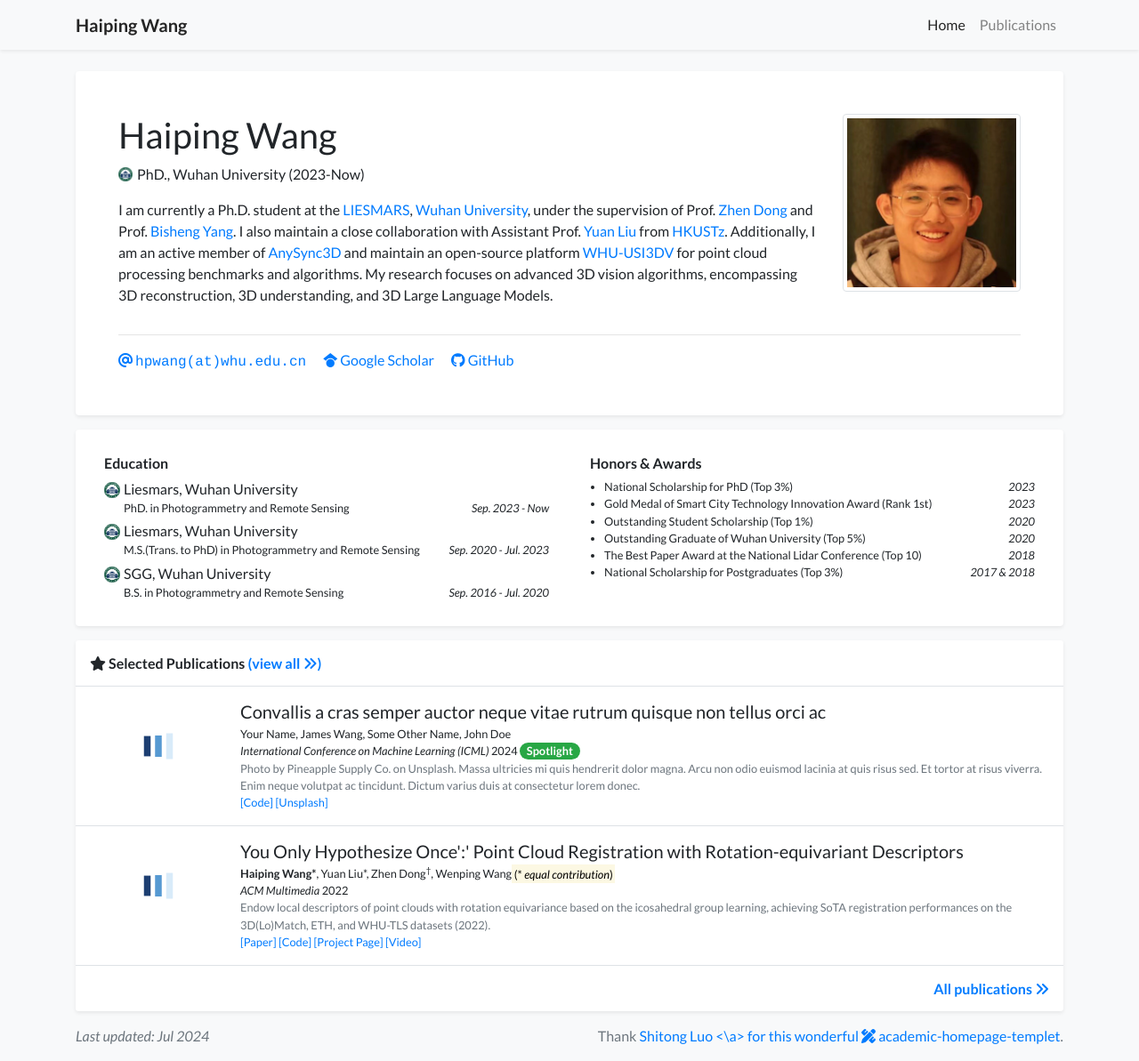
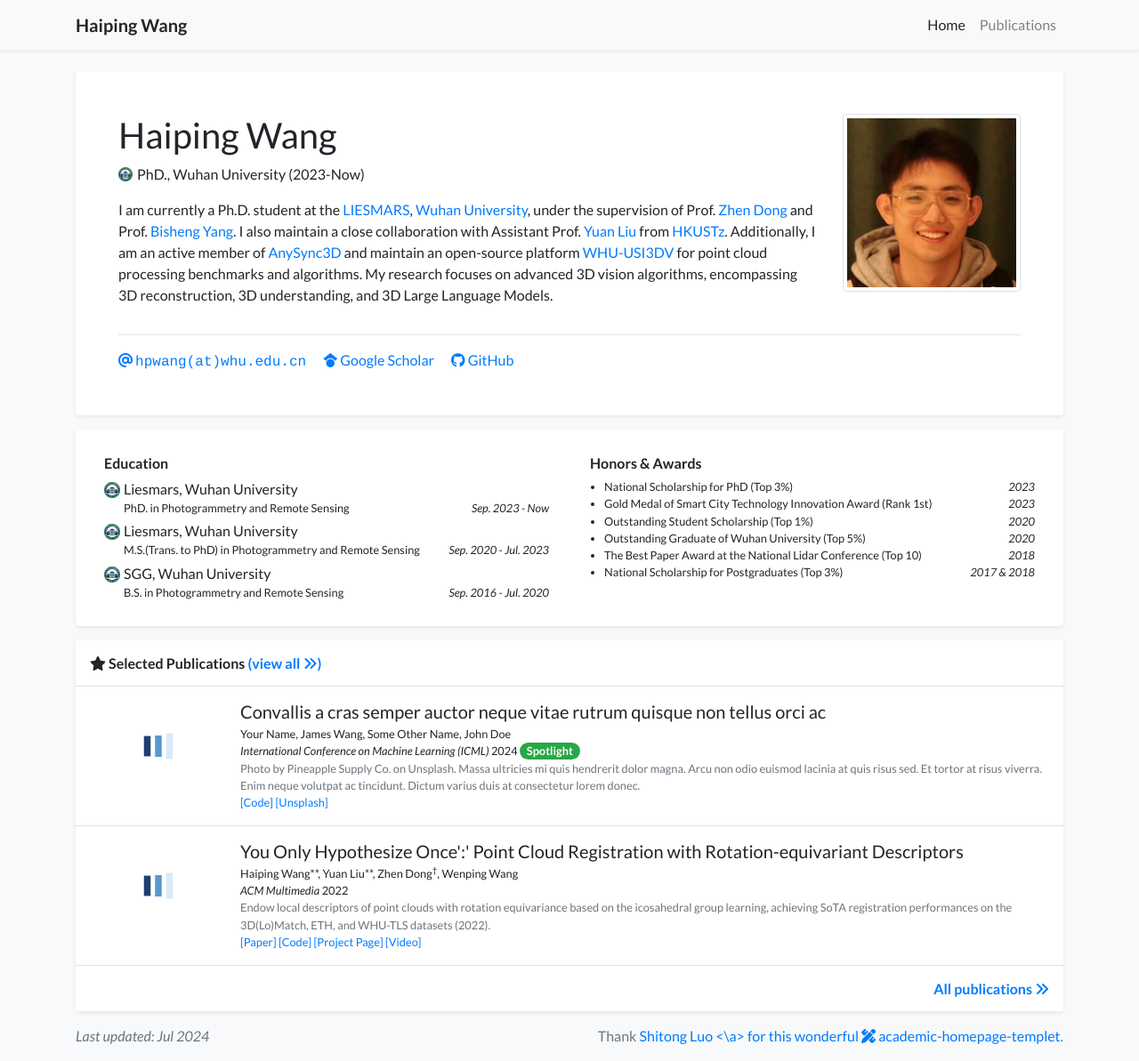
Before and after one commit to hpwang-pages/hpwang-pages.github.io11, a Jekyll site: the page built from index.html, in a window 1280 px wide and 1193 px high. Shown: the whole window at 89% size. Built offline with Jekyll 4.4.1, drawn with Linux system fonts in a browser that asks for light colours; a style sheet for code colours, icons or effects is not loaded; part of the change alters nothing that is shown.

Commit message:
Update author_list.html

```diff
--- a/_includes/widgets/author_list.html
+++ b/_includes/widgets/author_list.html
@@ -10,6 +10,12 @@
     {%- else -%}
         {%- assign key = _key -%}
         {%- assign mark = "" -%}
+    {%- endif -%}
+
+    {%- if last_char == "†" -%}
+        {%- assign key = _key | split: "†" | first -%}
+    {%- else -%}
+        {%- assign key = _key -%}
     {%- endif -%}
 
     {%- assign info = site.data.authors[key] -%}
@@ -36,6 +42,6 @@
 
 {%- endfor -%}
 
-{%- if has_eq_contrib == true -%}
+<!-- {%- if has_eq_contrib == true -%}
 <mark>(* <i> equal contribution</i>)</mark>
-{%- endif -%}
+{%- endif -%} -->
```
